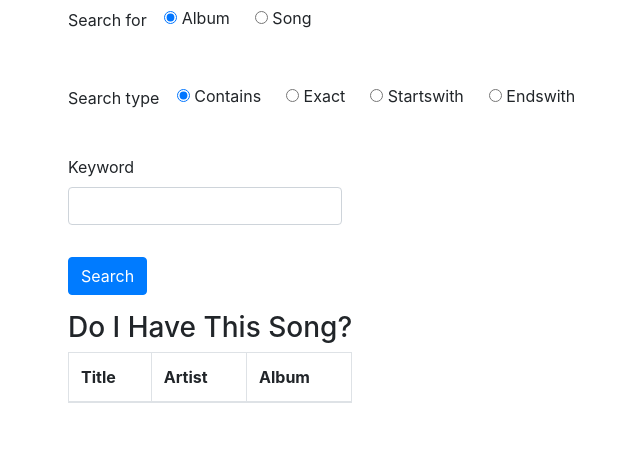
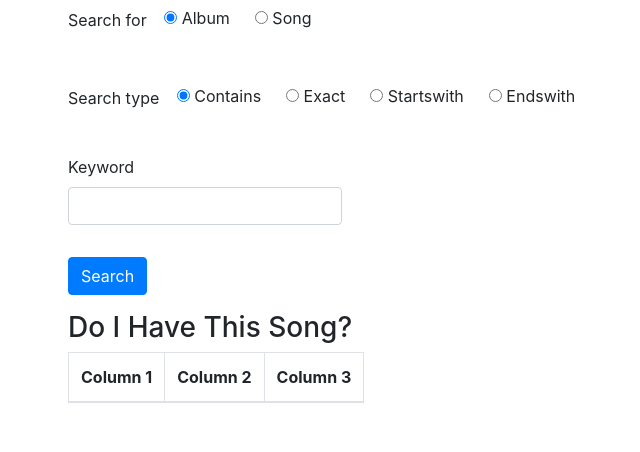
Before and after one commit to colajam93/dihts, a Django app: page / in a window 1280 px wide. Shown: the part 43-495 px from the top of the page, without its empty margins (2-642 px from the left). Run offline with Django 3.2, Linux system fonts and the light colour scheme; lists and menus that the app fills with data are empty; some libraries are stand-ins or nearby versions.

Commit message:
View list OK

```diff
--- a/song/views.py
+++ b/song/views.py
@@ -1,8 +1,8 @@
 from django.shortcuts import render
-from song.models import Song
+from song.models import Song, Album
 from django.views.decorators.csrf import ensure_csrf_cookie
 
-SEARCH_FOR, SEARCH_TYPE, SONGS, = ('search_for', 'search_type', 'songs')
+SEARCH_FOR, SEARCH_TYPE, KEYWORD, RESULTS = ('search_for', 'search_type', 'keyword', 'results')
 ALBUM, SONG = ('album', 'song')
 CONTAINS, EXACT, STARTSWITH, ENDSWITH = ('contains', 'exact', 'startswith', 'endswith')
 
@@ -16,9 +16,19 @@ def search(request):
     params[SEARCH_TYPE] = search_type
 
     try:
-        keyword = request.GET['keyword']
-        params[SONGS] = Song.objects.filter(title__contains=keyword)
+        keyword = request.GET[KEYWORD]
+        params[KEYWORD] = keyword
+        if search_for == ALBUM:
+            filter_param = {'value__{}'.format(search_type): keyword}
+            params[RESULTS] = map(lambda x: {'column1': x.value},
+                                  Album.objects.filter(**filter_param).order_by('value'))
+        elif search_for == SONG:
+            filter_param = {'title__{}'.format(search_type): keyword}
+            params[RESULTS] = map(lambda x: {'column1': x.title, 'column2': x.artist, 'column3': x.album},
+                                  Song.objects.filter(**filter_param).order_by('album__value', 'artist__value',
+                                                                               'title'))
     except KeyError:
-        params[SONGS] = []
+        params[RESULTS] = []
+        params[KEYWORD] = ''
 
     return render(request, 'search.html', params)
--- a/templates/search.html
+++ b/templates/search.html
@@ -69,17 +69,17 @@
             <table class="table table-striped table-bordered table-hover">
                 <thead>
                 <tr>
-                    <th>Title</th>
-                    <th>Artist</th>
-                    <th>Album</th>
+                    <th>Column 1</th>
+                    <th>Column 2</th>
+                    <th>Column 3</th>
                 </tr>
                 </thead>
                 <tbody>
-                {% for song in songs %}
+                {% for result in results %}
                     <tr>
-                        <td>{{ song.title }}</td>
-                        <td>{{ song.artist }}</td>
-                        <td>{{ song.album }}</td>
+                        <td>{{ result.column1 }}</td>
+                        <td>{{ result.column2 }}</td>
+                        <td>{{ result.column3 }}</td>
                     </tr>
                 {% endfor %}
                 </tbody>
@@ -92,6 +92,7 @@
             document.getElementById('{{ search_for }}_label').className += ' active';
             document.getElementById('{{ search_type }}_radio').checked = true;
             document.getElementById('{{ search_type }}_label').className += ' active';
+            document.getElementById('keyword').value = '{{ keyword }}';
         }
     </script>
 {% endblock content %}
```
